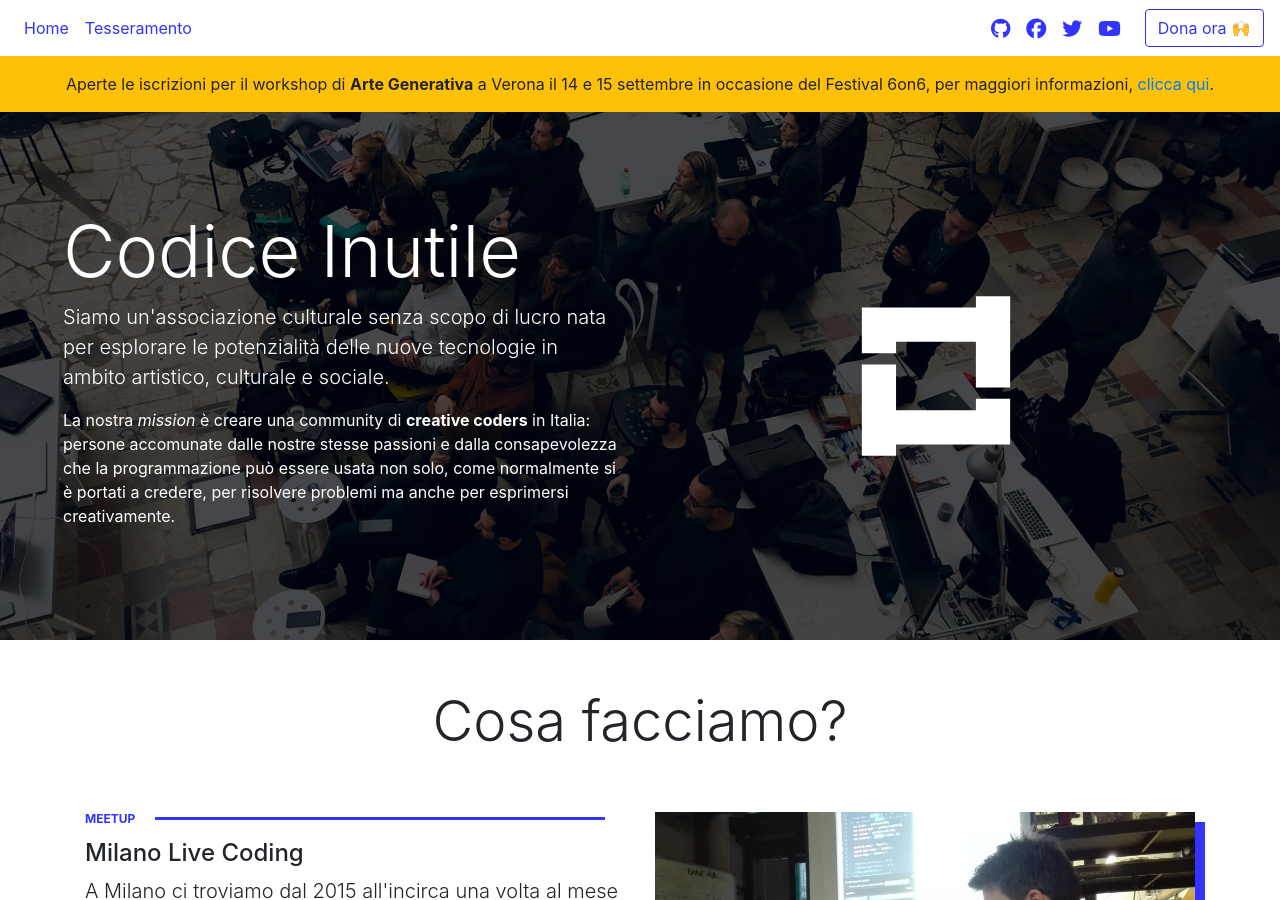
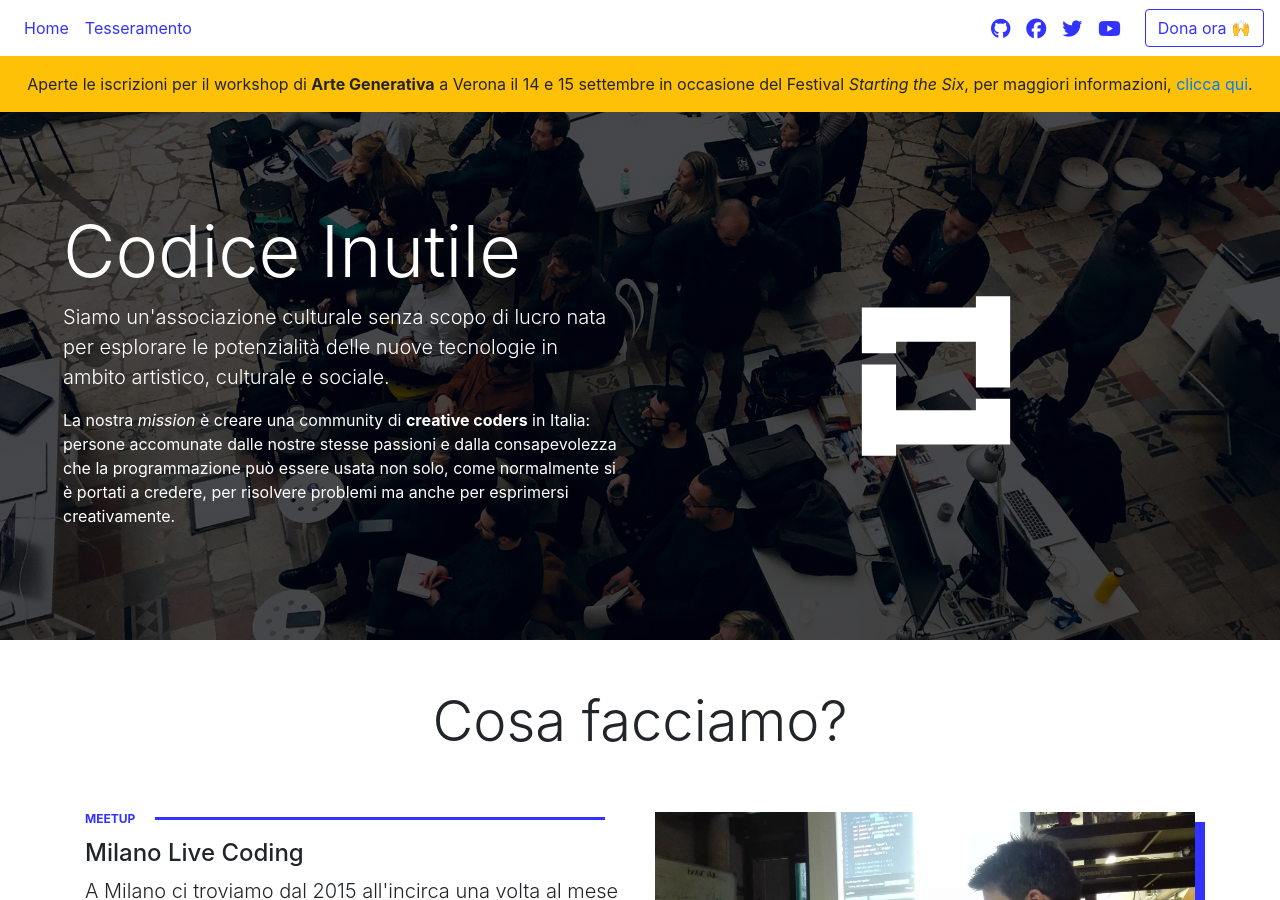
Before and after one commit to codiceinutile/codiceinutile.org, a Jekyll site: the page built from index.md, in a window 1280 px wide and 900 px high. Built offline with Jekyll 4.4.1, drawn with Linux system fonts in a browser that asks for light colours; nearby versions of some CDN libraries.

Commit message:
Update header.html
Aggiornamento nome festival

```diff
--- a/_includes/header.html
+++ b/_includes/header.html
@@ -39,7 +39,7 @@
 <div class="container-fluid">
   <div class="row announcement bg-warning">
     <div class="col-12 py-3">
-      <p class="m-0 text-center">Aperte le iscrizioni per il workshop di <strong>Arte Generativa</strong> a Verona il 14 e 15 settembre in occasione del Festival 6on6, per maggiori informazioni, <a href="https://forms.gle/cNzCLgdai7Zi6cR77" target="_blank">clicca qui</a>.</p>
+      <p class="m-0 text-center">Aperte le iscrizioni per il workshop di <strong>Arte Generativa</strong> a Verona il 14 e 15 settembre in occasione del Festival <em>Starting the Six</em>, per maggiori informazioni, <a href="https://forms.gle/cNzCLgdai7Zi6cR77" target="_blank">clicca qui</a>.</p>
     </div>
   </div>
 </div>
```
